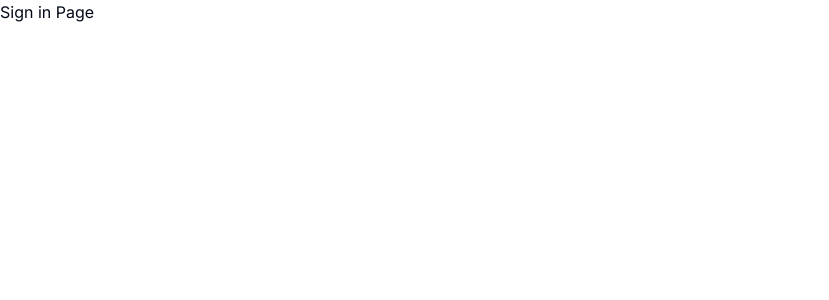
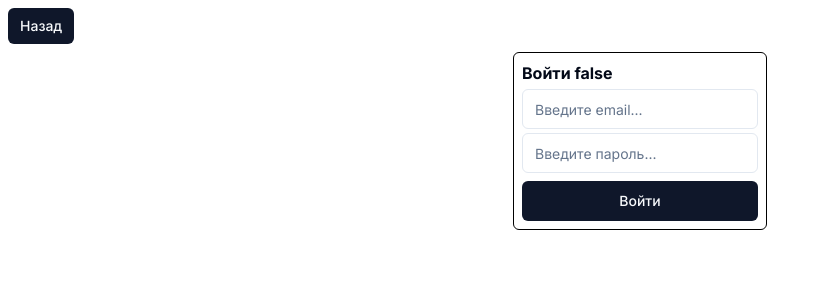
Before and after one commit to vadim36/todo-list-next, a Next.js app in the folder client/: page /signin in a window 1280 px wide. Shown: the top 300 px of the page, without its empty margins (0-829 px from the left). Built offline with nearby package versions, Linux system fonts and the light colour scheme.

Commit message:
add full auth

```diff
--- a/client/src/app/signin/page.tsx
+++ b/client/src/app/signin/page.tsx
@@ -1,3 +1,5 @@
+import { SignInPage } from "@/pages/SignInPage";
+
 export default function SignUpPage() {
-  return <h1>Sign in Page</h1>
+  return <SignInPage/>
 }
--- /dev/null
+++ b/client/src/entity/NavBar/api/logout.ts
@@ -0,0 +1,10 @@
+import { $api } from "@/shared"
+
+export async function logout():Promise<void> {
+  try {
+    const user: IUserPayload = JSON.parse(localStorage.getItem('user')!)
+    return await $api.post('/auth/logout', { userId: user.userId })
+  } catch (error: unknown) {
+    alert(error as Error)
+  }
+}
--- a/client/src/entity/NavBar/components/NavBar.tsx
+++ b/client/src/entity/NavBar/components/NavBar.tsx
@@ -4,9 +4,18 @@ import { Button } from "@/components/ui/button"
 import { AuthContext } from "@/shared"
 import { useContext } from "react"
 import Link from "next/link"
+import { logout } from "../api/logout"
 
 export function NavBar() {
-  const {isAuth, setIsAuth} = useContext(AuthContext)
+  const {isAuth, setIsAuth, setUserDto} = useContext(AuthContext)
+
+  async function logoutHandler() {
+    await logout()
+    setIsAuth(false)
+    setUserDto(false)
+    localStorage.removeItem('token')
+    return localStorage.removeItem('user')
+  }
 
   return (
     <nav className="flex gap-2">
@@ -15,7 +24,7 @@ export function NavBar() {
             <Button size="sm" asChild>
               <Link href="/account">Ваш аккаунт</Link>
             </Button>
-            <Button size="sm" onClick={() => setIsAuth(false)}>Выйти</Button>
+            <Button size="sm" onClick={logoutHandler}>Выйти</Button>
         </>
         : <>
             <Button size="sm" onClick={() => setIsAuth(true)}>Войти</Button>
--- /dev/null
+++ b/client/src/pages/SignInPage/components/SignInPage.tsx
@@ -0,0 +1,16 @@
+"use client"
+
+import { Button } from "@/components/ui/button"
+import { SignInForm } from "@/widgets/SignInForm"
+import { useRouter } from "next/navigation"
+
+export function SignInPage() {
+  const {back} = useRouter()
+
+  return (
+    <div className="p-2 flex flex-col gap-2">
+      <Button size="sm" className="self-start" onClick={back}>Назад</Button>
+      <SignInForm/>
+    </div>
+  )
+}
--- /dev/null
+++ b/client/src/pages/SignInPage/index.ts
@@ -0,0 +1 @@
+export {SignInPage} from './components/SignInPage'
--- a/client/src/process/providing/components/AppProvider.tsx
+++ b/client/src/process/providing/components/AppProvider.tsx
@@ -3,7 +3,7 @@ import { AuthContext, INITIAL_USER_STATE } from "@/shared"
 import { ReactNode, useEffect, useState } from "react"
 import checkIsAuth from "../lib/checkIsAuth"
 import { SignUpPage } from "@/pages/SignUp"
-import { usePathname } from "next/navigation"
+import { usePathname, useRouter } from "next/navigation"
 
 interface props {
   children: ReactNode
@@ -14,15 +14,18 @@ export function AppProvider({ children }: props) {
   const [userDto, setUserDto] = useState<IAuthPayload>(INITIAL_USER_STATE)
   const [isLoading, setIsLoading] = useState<boolean>(true)
   const pathname = usePathname()
+  const {replace} = useRouter()
 
   useEffect(() => {
-    console.log(123)
     checkIsAuth(setIsAuth, setUserDto)
     setIsLoading(false)
   }, [])
 
   if (isLoading) return <h1>Loading</h1>
   if (!isLoading && !isAuth && pathname !== '/signin') return <SignUpPage/>
+  if (!isLoading && isAuth && pathname === '/signin' || pathname === '/signup') {
+    return replace('/')
+  }
 
   return (
     <AuthContext.Provider value={{
--- a/client/src/process/providing/lib/checkIsAuth.ts
+++ b/client/src/process/providing/lib/checkIsAuth.ts
@@ -7,8 +7,6 @@ export default function checkIsAuth(setIsAuth: Function, setUserDto: Function) {
     setIsAuth(false)
     return setUserDto(INITIAL_USER_STATE)
   }
-
-
   setIsAuth(true)
   setUserDto(JSON.parse(user))
 }
--- /dev/null
+++ b/client/src/widgets/SignInForm/api/signin.ts
@@ -0,0 +1,7 @@
+import { $api } from "@/shared";
+import { ISignIn } from "../types";
+
+export async function signIn(formData: ISignIn):Promise<IAuthPayload> {
+  const response = await $api.post('/auth/signin', {...formData})
+  return response.data
+}
--- /dev/null
+++ b/client/src/widgets/SignInForm/components/SignInForm.tsx
@@ -0,0 +1,73 @@
+"use client"
+
+import { Button } from "@/components/ui/button";
+import { Input } from "@/components/ui/input";
+import { ChangeEvent, FormEvent, useContext, useState } from "react";
+import { signIn } from "../api/signin";
+import { ISignIn } from "../types";
+import { SchemaIssue, ValiError, parse, safeParse } from "valibot";
+import { SignInSchema } from "../lib/validation";
+import { AuthContext, ValidationErrors } from "@/shared";
+import { useRouter } from "next/navigation";
+
+const INITIAL_FORM_STATE = {
+  email: '',
+  password: ''
+}
+
+export function SignInForm() {
+  const [formData, setFormData] = useState<ISignIn>(INITIAL_FORM_STATE)
+  const [validationErrors, setValidationErrors] = useState<string[]>([])
+  const {setIsAuth, setUserDto, isAuth} = useContext(AuthContext)
+  const {replace} = useRouter()
+
+  async function formHandler(event: FormEvent) {
+    event.preventDefault()
+
+    try {
+      setValidationErrors([])
+      const signInData = parse(SignInSchema, formData)
+      const authPayload = await signIn({...signInData})
+
+      setIsAuth(true)
+      setUserDto(authPayload)
+
+      localStorage.setItem('token', authPayload.accessToken)
+      localStorage.setItem('user', JSON.stringify(authPayload.user))
+
+      setFormData(INITIAL_FORM_STATE)
+      return window.location.reload()
+    } catch (error: unknown) {
+      if (error instanceof ValiError) {
+        const messages: string[] = safeParse(SignInSchema, formData)
+          .issues!.map((issue: SchemaIssue):string => issue.message)
+
+        return setValidationErrors([...messages])
+      }
+      alert(error as Error)
+    }
+  }
+
+  return (
+    <form
+      onSubmit={formHandler}
+      className="border border-black rounded-md self-center p-2 flex flex-col gap-1"
+    >
+      <strong>Войти {String(isAuth)}</strong>
+      <Input type="email" placeholder="Введите email..."
+        value={formData.email}
+        onChange={(event: ChangeEvent<HTMLInputElement>) => {
+          return setFormData({...formData, email: event.target.value})
+        }}
+      />
+      <Input type="password" placeholder="Введите пароль..."
+        value={formData.password}
+        onChange={(event: ChangeEvent<HTMLInputElement>) => {
+          return setFormData({...formData, password: event.target.value})
+        }}
+      />
+      <ValidationErrors validationArray={validationErrors}/>
+      <Button>Войти</Button>
+    </form>
+  )
+}
--- /dev/null
+++ b/client/src/widgets/SignInForm/index.ts
@@ -0,0 +1 @@
+export {SignInForm} from './components/SignInForm'
--- /dev/null
+++ b/client/src/widgets/SignInForm/lib/validation.ts
@@ -0,0 +1,11 @@
+import { object, string, email, minLength, maxLength } from "valibot";
+
+export const SignInSchema = object({
+  email: string('Email must be a string', [
+    email('Email must be correct')
+  ]),
+  password: string('Password must be a string', [
+    minLength(3, 'Password must be longer than 3'),
+    maxLength(24, 'Password must be less than 24')
+  ])
+})
--- /dev/null
+++ b/client/src/widgets/SignInForm/types/index.ts
@@ -0,0 +1,4 @@
+export interface ISignIn {
+  email: string,
+  password: string
+}
```
